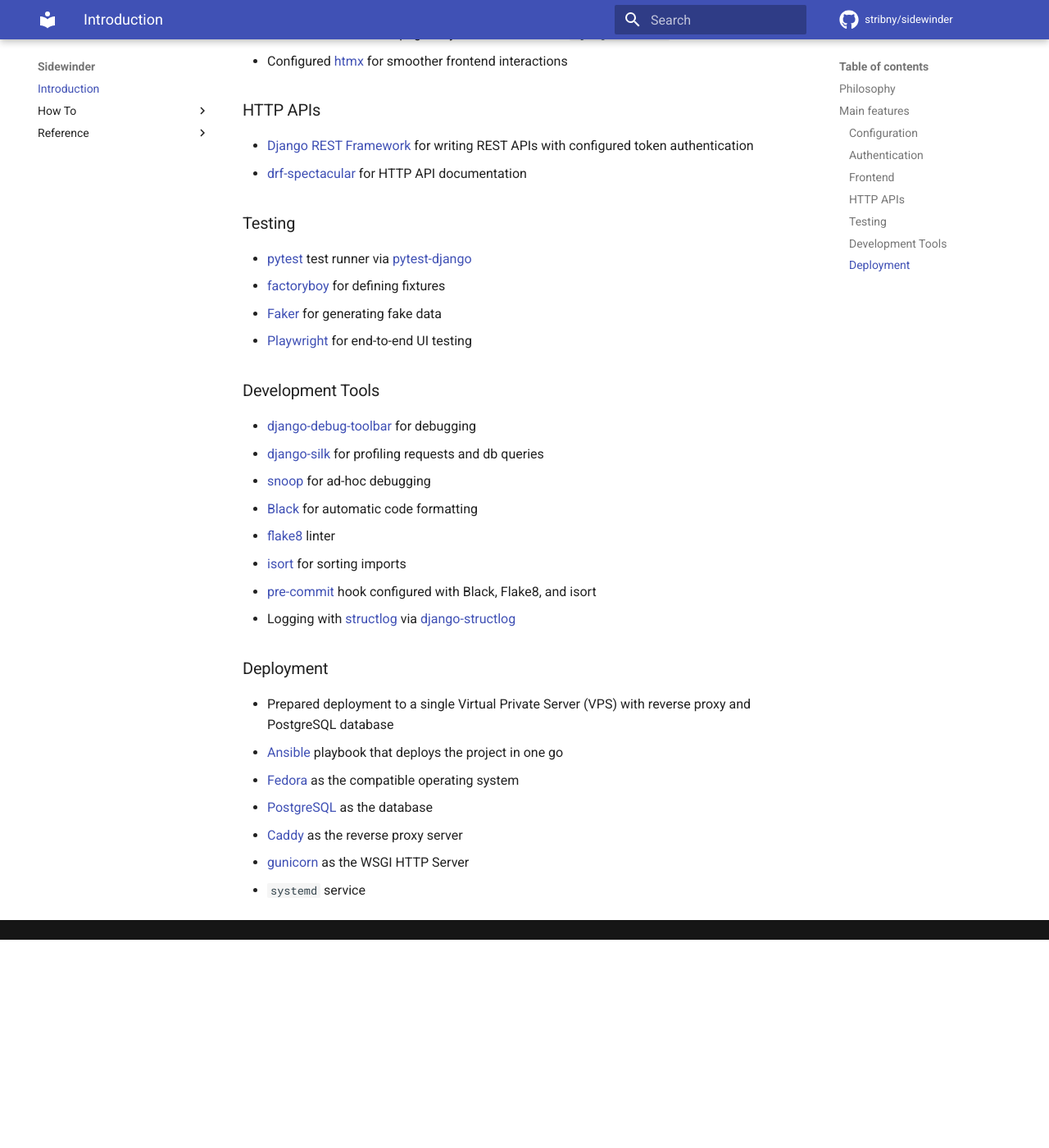
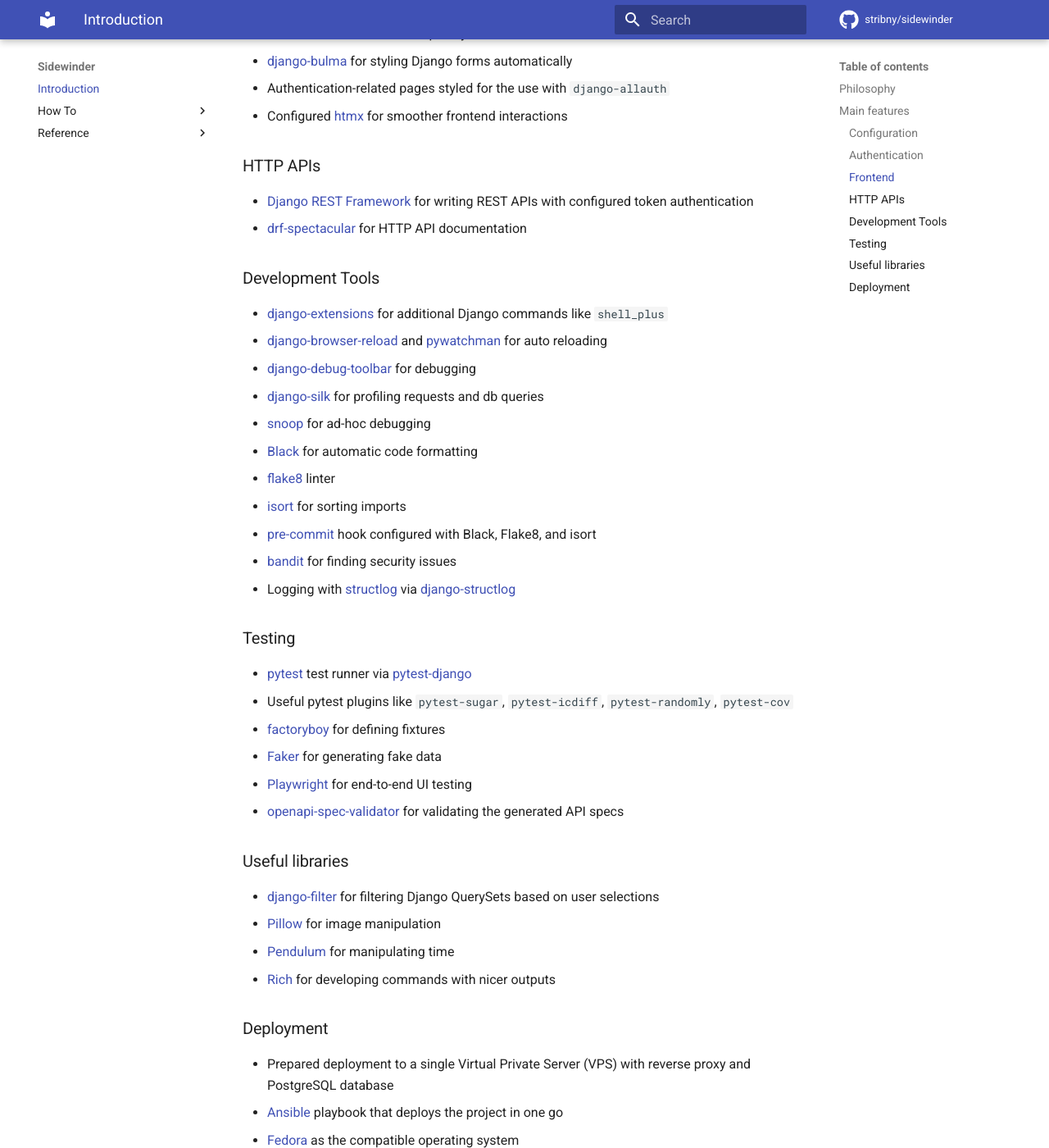
Before and after one commit to stribny/sidewinder, an MkDocs documentation site: the page built from docs/index.md, in a window 1280 px wide and 1400 px high, scrolled down 1419 px. Shown: the whole window at 82% size. Built offline with MkDocs 1.6.1 and Material for MkDocs 9.7.7, drawn with Linux system fonts in a browser that asks for light colours; comment, search, counter and statistics services are not loaded; before the commit the page ends 2565 px from its top, so only the background shows below that; some of the changed text lies outside the part shown.

Commit message:
docs: Document more dependencies

```diff
--- a/docs/index.md
+++ b/docs/index.md
@@ -24,16 +24,18 @@
 
 - Good default project structure
 - Dependency management with [Poetry](https://python-poetry.org/) that makes it straightforward to manage virtual environments
-- Project configuration via environment variables thanks to [django-environ](https://django-environ.readthedocs.io/en/latest/)
+- Project configuration via environment variables thanks to [django-environ](https://django-environ.readthedocs.io/en/latest/) and [dj-database-url](https://github.com/jazzband/dj-database-url)
 
 ### Authentication
 
 - Custom `User` model to allow future extensibility
 - Configured [django-allauth](https://github.com/pennersr/django-allauth) for email login and easy extensibility
+- Stronger password hashing with [argon2-cffi](https://github.com/hynek/argon2-cffi)
 
 ### Frontend
 
 - Custom [Bulma](https://bulma.io/) build to completely customize with [Saas](https://sass-lang.com/)
+- [django-bulma](https://pypi.org/project/django-bulma/) for styling Django forms automatically
 - Authentication-related pages styled for the use with `django-allauth`
 - Configured [htmx](https://htmx.org/) for smoother frontend interactions
 
@@ -42,15 +44,10 @@
 - [Django REST Framework](https://www.django-rest-framework.org/) for writing REST APIs with configured token authentication
 - [drf-spectacular](https://drf-spectacular.readthedocs.io/en/latest/) for HTTP API documentation
 
-### Testing
-
-- [pytest](https://docs.pytest.org) test runner via [pytest-django](https://github.com/pytest-dev/pytest-django)
-- [factoryboy](https://factoryboy.readthedocs.io/en/stable/) for defining fixtures
-- [Faker](https://faker.readthedocs.io/en/master/) for generating fake data
-- [Playwright](https://playwright.dev/) for end-to-end UI testing
-
 ### Development Tools
 
+- [django-extensions](https://django-extensions.readthedocs.io/en/latest/) for additional Django commands like `shell_plus`
+- [django-browser-reload](https://github.com/adamchainz/django-browser-reload) and [pywatchman](https://github.com/facebook/watchman) for auto reloading
 - [django-debug-toolbar](https://django-debug-toolbar.readthedocs.io/en/latest/) for debugging
 - [django-silk](https://github.com/jazzband/django-silk) for profiling requests and db queries
 - [snoop](https://pypi.org/project/snoop/) for ad-hoc debugging
@@ -58,7 +55,24 @@
 - [flake8](https://flake8.pycqa.org/en/latest/) linter
 - [isort](https://pycqa.github.io/isort/) for sorting imports
 - [pre-commit](https://pre-commit.com/) hook configured with Black, Flake8, and isort
+- [bandit](https://github.com/PyCQA/bandit) for finding security issues
 - Logging with [structlog](https://www.structlog.org/en/stable/) via [django-structlog](https://django-structlog.readthedocs.io/en/latest/)
+
+### Testing
+
+- [pytest](https://docs.pytest.org) test runner via [pytest-django](https://github.com/pytest-dev/pytest-django)
+- Useful pytest plugins like `pytest-sugar`, `pytest-icdiff`, `pytest-randomly`, `pytest-cov`
+- [factoryboy](https://factoryboy.readthedocs.io/en/stable/) for defining fixtures
+- [Faker](https://faker.readthedocs.io/en/master/) for generating fake data
+- [Playwright](https://playwright.dev/) for end-to-end UI testing
+- [openapi-spec-validator](https://github.com/p1c2u/openapi-spec-validator) for validating the generated API specs
+
+### Useful libraries
+
+- [django-filter](https://github.com/carltongibson/django-filter) for filtering Django QuerySets based on user selections
+- [Pillow](https://pillow.readthedocs.io/en/stable/) for image manipulation
+- [Pendulum](https://pendulum.eustace.io/) for manipulating time
+- [Rich](https://github.com/Textualize/rich) for developing commands with nicer outputs
 
 ### Deployment
 
```
